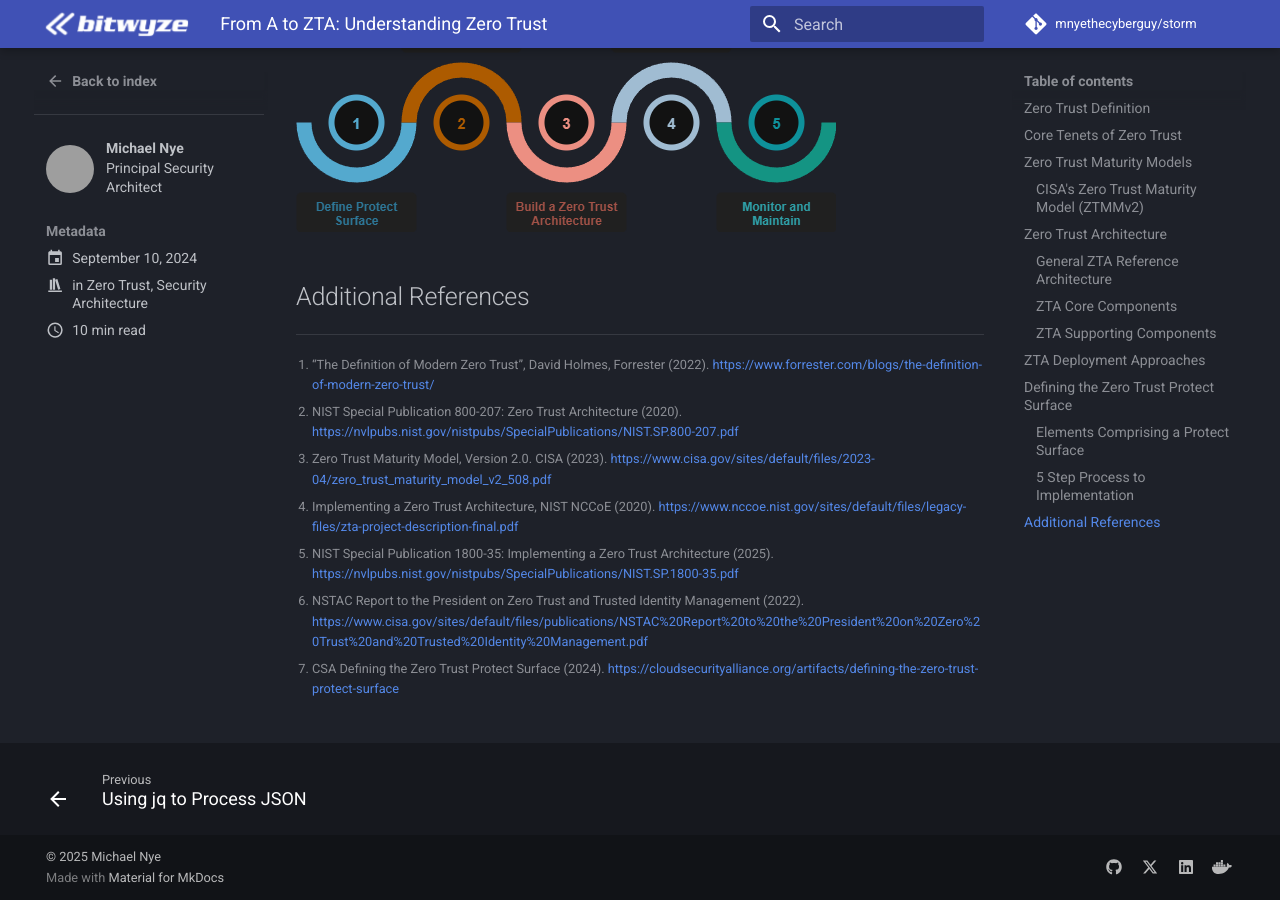
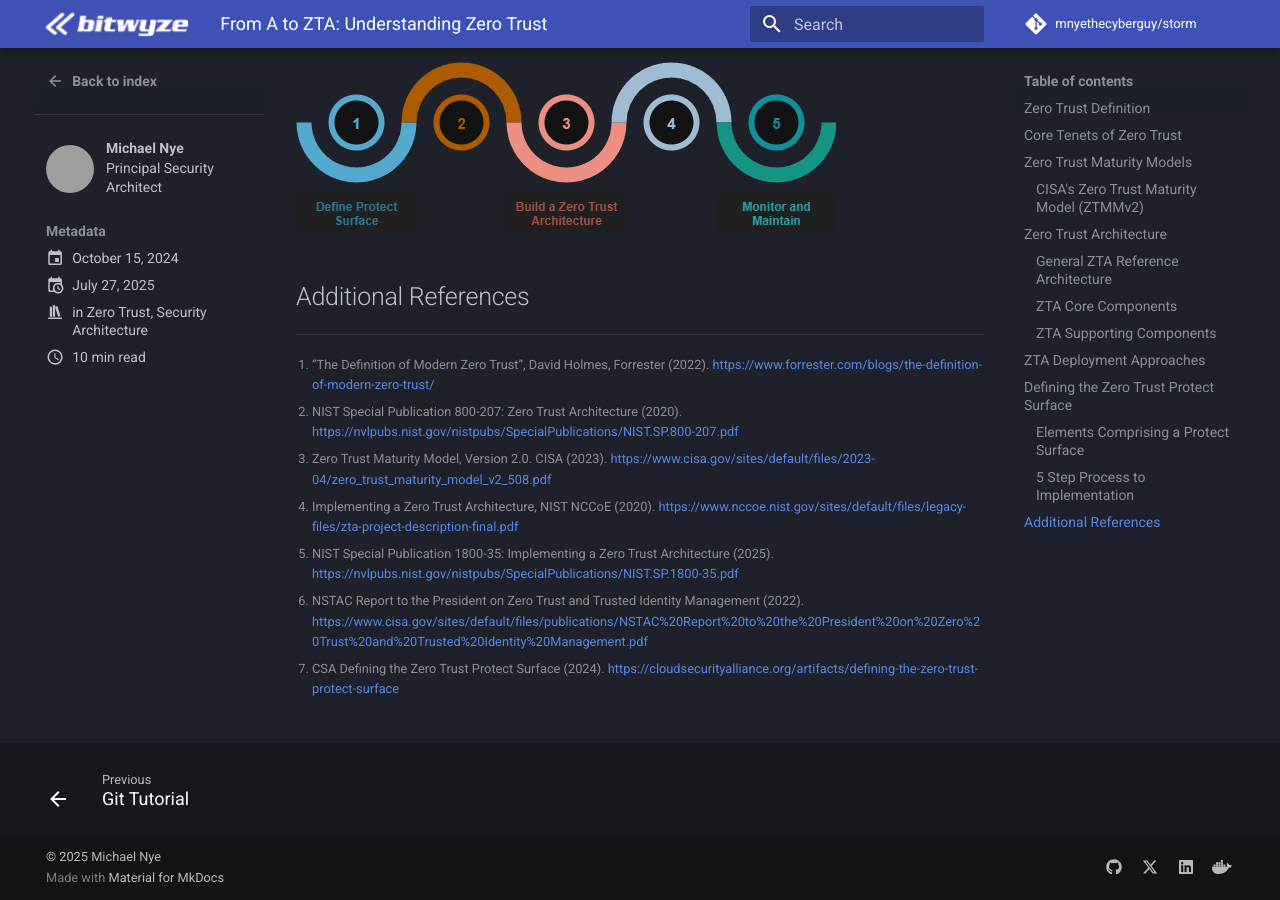
Before and after one commit to mnyethecyberguy/storm, an MkDocs documentation site: the page built from docs/blog/posts/zt-overview.md, in a window 1280 px wide and 900 px high, scrolled down 8922 px. Built offline with MkDocs 1.6.1 and Material for MkDocs 9.7.7, drawn with Linux system fonts in a browser that asks for light colours; comment, search, counter and statistics services are not loaded; grey boxes are pictures that could not be loaded.

Commit message:
Updated date formatting

```diff
--- a/docs/blog/posts/zt-overview.md
+++ b/docs/blog/posts/zt-overview.md
@@ -1,6 +1,8 @@
 ---
 #draft: true
-date: 2024-09-10
+date:
+  created: 2024-10-15
+  updated: 2025-07-27
 authors:
   - mnye
 categories:
```
Also changed, not shown: docs/blog/posts/git-tutorial.md (+1 -1 lines).
